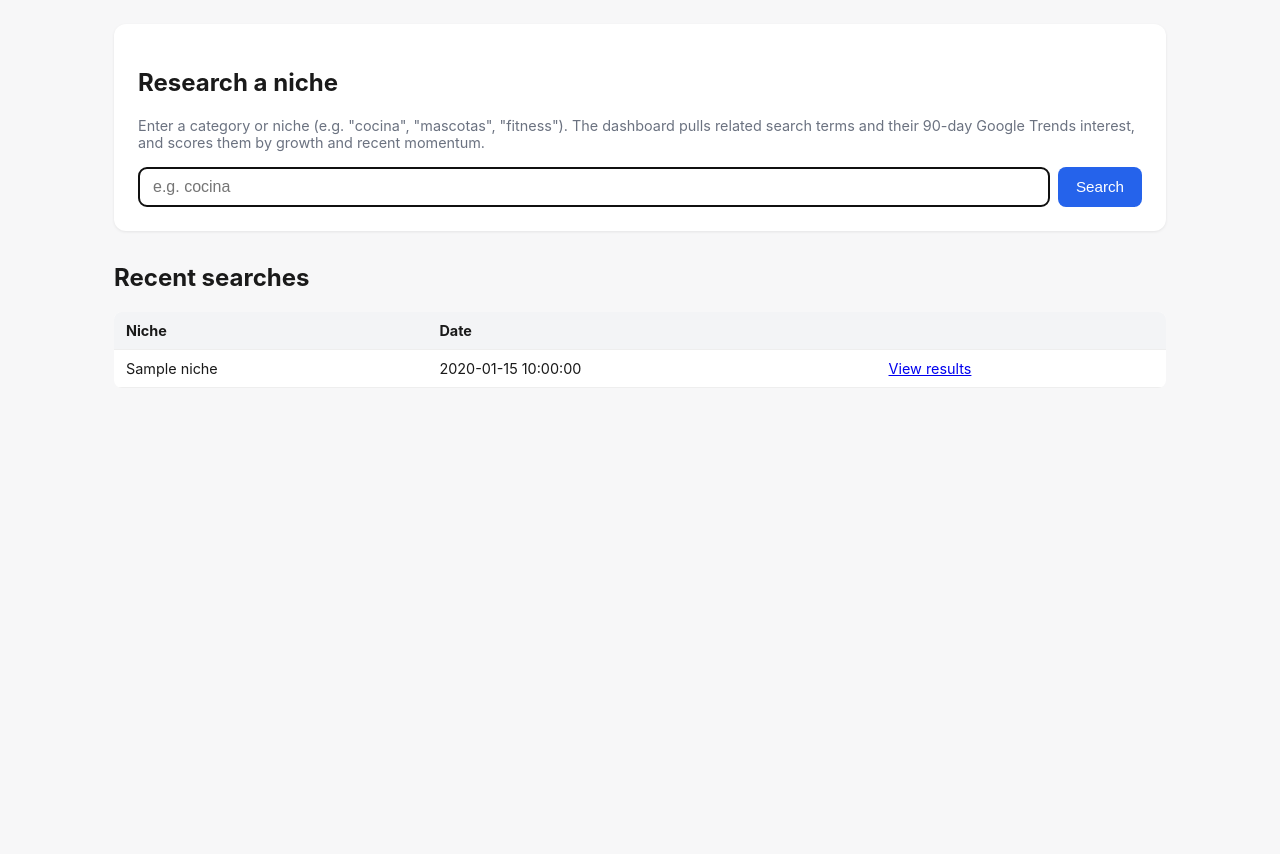
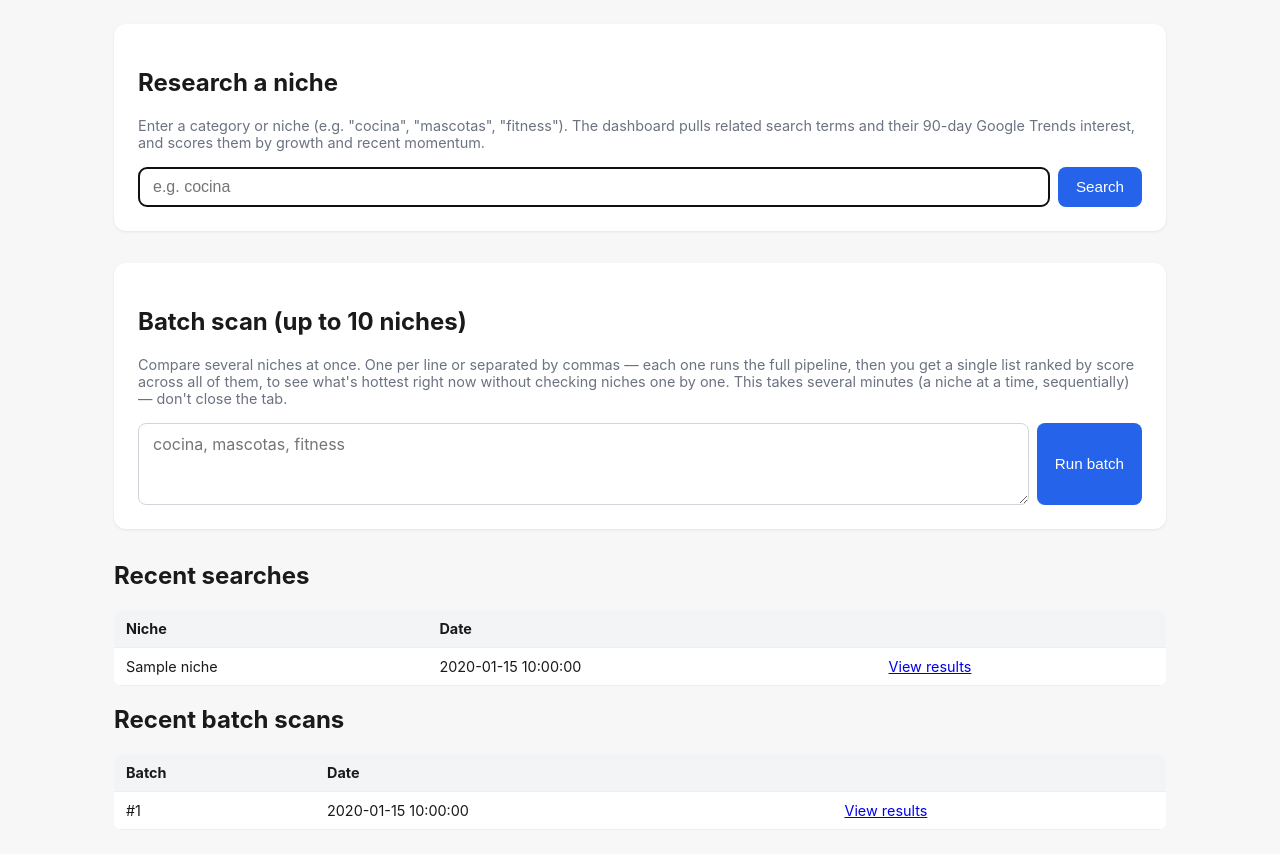
Before and after one commit to AlexisLeon73/dropshipping-research-dashboard, a FastAPI app: template app/templates/index.html in a window 1280 px wide. Shown: the part 53-907 px from the top of the page. Before the commit the page ends 430 px from the top, so only its background shows below. Run offline with FastAPI, Linux system fonts and the light colour scheme; the template is opened without the code that fills it: most values are stand-ins (such as "Sample title", 1, 10 or a date in 2020).

Commit message:
Add batch scan: run several niches at once, ranked in one combined list
Adds a "batch scan" to the home page: enter several niches at once
(comma/newline-separated, capped by MAX_NICHES_PER_BATCH, default 6), and
the app runs the full pipeline for each sequentially, then shows one
table with every term from every niche ranked together by score — the
point being to compare what's hottest across niches at a glance instead
of checking them one by one. Each niche still gets its own normal run and
results page (chart, week-over-week deltas) untouched; the batch view is
purely additive and links out to each one.

New `batches` table groups the search_runs belonging to one batch
(search_runs.batch_id, nullable — a lone/non-batch search still has
none). Reused the same ALTER-TABLE migration pattern as the last two
schema changes so an existing local data/dashboard.db doesn't break.

That migration surfaced a real ordering bug: CREATE INDEX on a
migration-added column (batch_id) was running before the migration that
adds the column, since both lived in one executescript() call — failed
outright against an old-schema DB. Split the schema into a tables script
and an indexes script, with the ALTER TABLE migrations running in
between.

Also added an autouse test fixture to reset the shared SQLite test DB
between tests, the same way an existing fixture already resets the disk
cache — without it, tests reusing a niche string (e.g. "cocina") across
files could pick up a stale "previous run" from an unrelated earlier
test, which the new batch test surfaced immediately.

Co-Authored-By: Claude Sonnet 5 <noreply@anthropic.com>
Claude-Session: https://claude.ai/code/session_01AF46GBMqhedqSU7GEuiL2U

```diff
--- a/app/config.py
+++ b/app/config.py
@@ -51,6 +51,9 @@ class Settings:
     db_path: str = os.getenv("DB_PATH", "data/dashboard.db")
     max_terms_per_search: int = int(os.getenv("MAX_TERMS_PER_SEARCH", "10"))
     cache_dir: str = os.getenv("CACHE_DIR", "data/cache")
+    # A batch scan runs the full pipeline once per niche, sequentially —
+    # capped so one batch can't turn into an unbounded, unattended wait.
+    max_niches_per_batch: int = int(os.getenv("MAX_NICHES_PER_BATCH", "6"))
 
 
 settings = Settings()
--- a/app/db.py
+++ b/app/db.py
@@ -10,11 +10,23 @@ from typing import Iterator
 
 from app.config import settings
 
-SCHEMA = """
+# Tables and indexes are split into separate scripts (see init_db) because
+# an index on a column added by a later migration (e.g. batch_id) can't be
+# created until that column actually exists — CREATE TABLE IF NOT EXISTS
+# is a no-op on an already-existing table, so on an old database the
+# ALTER TABLE migrations below must run before any index referencing their
+# columns does.
+TABLES_SCHEMA = """
+CREATE TABLE IF NOT EXISTS batches (
+    id INTEGER PRIMARY KEY AUTOINCREMENT,
+    created_at TEXT NOT NULL
+);
+
 CREATE TABLE IF NOT EXISTS search_runs (
     id INTEGER PRIMARY KEY AUTOINCREMENT,
     niche TEXT NOT NULL,
-    created_at TEXT NOT NULL
+    created_at TEXT NOT NULL,
+    batch_id INTEGER REFERENCES batches(id)
 );
 
 CREATE TABLE IF NOT EXISTS term_signals (
@@ -33,8 +45,11 @@ CREATE TABLE IF NOT EXISTS term_signals (
     series_json TEXT NOT NULL,
     top_advertisers_json TEXT NOT NULL DEFAULT '[]'
 );
+"""
 
+INDEXES_SCHEMA = """
 CREATE INDEX IF NOT EXISTS idx_search_runs_niche ON search_runs(niche);
+CREATE INDEX IF NOT EXISTS idx_search_runs_batch ON search_runs(batch_id);
 CREATE INDEX IF NOT EXISTS idx_term_signals_run ON term_signals(search_run_id);
 CREATE INDEX IF NOT EXISTS idx_term_signals_term ON term_signals(term);
 """
@@ -70,10 +85,24 @@ def _migrate_term_signals(conn: sqlite3.Connection) -> None:
             conn.execute("UPDATE term_signals SET sources = source WHERE sources = ''")
 
 
+_SEARCH_RUNS_MIGRATIONS = {
+    "batch_id": "ALTER TABLE search_runs ADD COLUMN batch_id INTEGER REFERENCES batches(id)",
+}
+
+
+def _migrate_search_runs(conn: sqlite3.Connection) -> None:
+    existing_columns = {row["name"] for row in conn.execute("PRAGMA table_info(search_runs)")}
+    for column, statement in _SEARCH_RUNS_MIGRATIONS.items():
+        if column not in existing_columns:
+            conn.execute(statement)
+
+
 def init_db() -> None:
     with _connect() as conn:
-        conn.executescript(SCHEMA)
+        conn.executescript(TABLES_SCHEMA)
+        _migrate_search_runs(conn)
         _migrate_term_signals(conn)
+        conn.executescript(INDEXES_SCHEMA)
 
 
 @contextmanager
@@ -86,11 +115,20 @@ def get_conn() -> Iterator[sqlite3.Connection]:
         conn.close()
 
 
-def create_search_run(niche: str) -> int:
+def create_batch() -> int:
     with get_conn() as conn:
         cur = conn.execute(
-            "INSERT INTO search_runs (niche, created_at) VALUES (?, ?)",
-            (niche, datetime.now(timezone.utc).isoformat()),
+            "INSERT INTO batches (created_at) VALUES (?)",
+            (datetime.now(timezone.utc).isoformat(),),
+        )
+        return cur.lastrowid
+
+
+def create_search_run(niche: str, batch_id: int | None = None) -> int:
+    with get_conn() as conn:
+        cur = conn.execute(
+            "INSERT INTO search_runs (niche, created_at, batch_id) VALUES (?, ?, ?)",
+            (niche, datetime.now(timezone.utc).isoformat(), batch_id),
         )
         return cur.lastrowid
 
@@ -165,3 +203,22 @@ def get_recent_runs(limit: int = 20) -> list[sqlite3.Row]:
         return conn.execute(
             "SELECT * FROM search_runs ORDER BY id DESC LIMIT ?", (limit,)
         ).fetchall()
+
+
+def get_batch(batch_id: int) -> sqlite3.Row | None:
+    with get_conn() as conn:
+        return conn.execute("SELECT * FROM batches WHERE id = ?", (batch_id,)).fetchone()
+
+
+def get_runs_for_batch(batch_id: int) -> list[sqlite3.Row]:
+    with get_conn() as conn:
+        return conn.execute(
+            "SELECT * FROM search_runs WHERE batch_id = ? ORDER BY id", (batch_id,)
+        ).fetchall()
+
+
+def get_recent_batches(limit: int = 15) -> list[sqlite3.Row]:
+    with get_conn() as conn:
+        return conn.execute(
+            "SELECT * FROM batches ORDER BY id DESC LIMIT ?", (limit,)
+        ).fetchall()
--- a/app/main.py
+++ b/app/main.py
@@ -2,6 +2,7 @@ from __future__ import annotations
 
 import json
 import logging
+import re
 from contextlib import asynccontextmanager
 
 from fastapi import FastAPI, Form, Request
@@ -11,7 +12,7 @@ from fastapi.templating import Jinja2Templates
 
 from app import db
 from app.config import settings
-from app.export import term_signals_to_csv
+from app.export import batch_term_signals_to_csv, term_signals_to_csv
 from app.scoring import combine_source_scores
 from app.sources import amazon
 from app.sources.base import SignalSource
@@ -151,8 +152,15 @@ def run_search(niche: str, max_terms: int) -> list[dict]:
 @app.get("/", response_class=HTMLResponse)
 def index(request: Request):
     recent_runs = db.get_recent_runs(limit=15)
+    recent_batches = db.get_recent_batches(limit=10)
     return templates.TemplateResponse(
-        request, "index.html", {"recent_runs": recent_runs}
+        request,
+        "index.html",
+        {
+            "recent_runs": recent_runs,
+            "recent_batches": recent_batches,
+            "max_niches_per_batch": settings.max_niches_per_batch,
+        },
     )
 
 
@@ -225,3 +233,95 @@ def export_csv(run_id: int):
             "Content-Disposition": f'attachment; filename="{run["niche"]}_{run_id}.csv"'
         },
     )
+
+
+def _parse_batch_niches(raw: str) -> list[str]:
+    """Split on commas or newlines, strip, dedupe (case-insensitive, first
+    occurrence wins), and cap at settings.max_niches_per_batch.
+    """
+    candidates = [n.strip() for n in re.split(r"[,\n]", raw) if n.strip()]
+    seen: set[str] = set()
+    deduped = []
+    for n in candidates:
+        if n.lower() not in seen:
+            seen.add(n.lower())
+            deduped.append(n)
+    return deduped[: settings.max_niches_per_batch]
+
+
+def _load_batch_rows(batch_id: int) -> tuple[list[dict], list[dict]]:
+    """Returns (combined_rows, runs_info) for a batch: every term_signal
+    across every niche in the batch, each tagged with its niche and the
+    run it came from, sorted by score — the whole point of a batch scan
+    being one ranked list across niches instead of niche-by-niche.
+    """
+    runs = db.get_runs_for_batch(batch_id)
+    combined_rows: list[dict] = []
+    for run in runs:
+        for row in db.get_term_signals(run["id"]):
+            row_dict = dict(row)
+            row_dict["top_advertisers"] = json.loads(row_dict.pop("top_advertisers_json") or "[]")
+            row_dict["series"] = json.loads(row_dict.pop("series_json") or "[]")
+            row_dict["niche"] = run["niche"]
+            row_dict["run_id"] = run["id"]
+            combined_rows.append(row_dict)
+
+    combined_rows.sort(key=lambda r: r["score"], reverse=True)
+    runs_info = [{"id": r["id"], "niche": r["niche"]} for r in runs]
+    return combined_rows, runs_info
+
+
+@app.post("/batch-search")
+def batch_search(niches: str = Form(...)):
+    niche_list = _parse_batch_niches(niches)
+    if not niche_list:
+        return RedirectResponse(url="/", status_code=303)
+
+    batch_id = db.create_batch()
+    for niche in niche_list:
+        run_id = db.create_search_run(niche, batch_id=batch_id)
+        signals = run_search(niche, settings.max_terms_per_search)
+        for signal in signals:
+            db.save_term_signal(run_id, signal)
+
+    return RedirectResponse(url=f"/batch/{batch_id}", status_code=303)
+
+
+@app.get("/batch/{batch_id}", response_class=HTMLResponse)
+def batch_results(request: Request, batch_id: int):
+    batch = db.get_batch(batch_id)
+    if batch is None:
+        return HTMLResponse("Batch not found", status_code=404)
+
+    combined_rows, runs_info = _load_batch_rows(batch_id)
+    # Cap the chart at the top 15 rows — a full batch's worth of lines
+    # (niches × terms each) would be unreadable on one chart.
+    chart_series = {
+        f"{row['niche']}: {row['term']}": row["series"] for row in combined_rows[:15]
+    }
+
+    return templates.TemplateResponse(
+        request,
+        "batch_results.html",
+        {
+            "batch": batch,
+            "runs": runs_info,
+            "rows": combined_rows,
+            "chart_series_json": json.dumps(chart_series),
+            "amazon_movers_and_shakers_url": amazon.manual_link(),
+        },
+    )
+
+
+@app.get("/batch/{batch_id}/export.csv")
+def export_batch_csv(batch_id: int):
+    batch = db.get_batch(batch_id)
+    if batch is None:
+        return PlainTextResponse("Batch not found", status_code=404)
+    combined_rows, _ = _load_batch_rows(batch_id)
+    csv_text = batch_term_signals_to_csv(combined_rows)
+    return PlainTextResponse(
+        csv_text,
+        media_type="text/csv",
+        headers={"Content-Disposition": f'attachment; filename="batch_{batch_id}.csv"'},
+    )
--- a/app/templates/index.html
+++ b/app/templates/index.html
@@ -10,6 +10,21 @@
     <form action="/search" method="post" class="search-form">
         <input type="text" name="niche" placeholder="e.g. cocina" required autofocus>
         <button type="submit">Search</button>
+    </form>
+</section>
+
+<section class="search-card">
+    <h1>Batch scan (up to {{ max_niches_per_batch }} niches)</h1>
+    <p class="muted">
+        Compare several niches at once. One per line or separated by
+        commas — each one runs the full pipeline, then you get a single
+        list ranked by score across all of them, to see what's hottest
+        right now without checking niches one by one. This takes several
+        minutes (a niche at a time, sequentially) — don't close the tab.
+    </p>
+    <form action="/batch-search" method="post" class="search-form">
+        <textarea name="niches" rows="3" placeholder="cocina, mascotas, fitness" required style="flex:1; padding:10px 14px; border:1px solid #d1d5db; border-radius:8px; font:inherit; resize:vertical;"></textarea>
+        <button type="submit">Run batch</button>
     </form>
 </section>
 
@@ -34,4 +49,26 @@
     <p class="muted">No searches yet.</p>
     {% endif %}
 </section>
+
+<section>
+    <h2>Recent batch scans</h2>
+    {% if recent_batches %}
+    <table class="runs-table">
+        <thead>
+            <tr><th>Batch</th><th>Date</th><th></th></tr>
+        </thead>
+        <tbody>
+        {% for batch in recent_batches %}
+            <tr>
+                <td>#{{ batch["id"] }}</td>
+                <td>{{ batch["created_at"] }}</td>
+                <td><a href="/batch/{{ batch['id'] }}">View results</a></td>
+            </tr>
+        {% endfor %}
+        </tbody>
+    </table>
+    {% else %}
+    <p class="muted">No batch scans yet.</p>
+    {% endif %}
+</section>
 {% endblock %}
```
Also changed, not shown: app/export.py (+32 -0 lines), app/templates/batch_results.html (added, +131 -0 lines), tests/conftest.py (+17 -0 lines), tests/test_batch.py (added, +123 -0 lines), tests/test_db_migration.py (+18 -8 lines), README.md, 1 other file.
